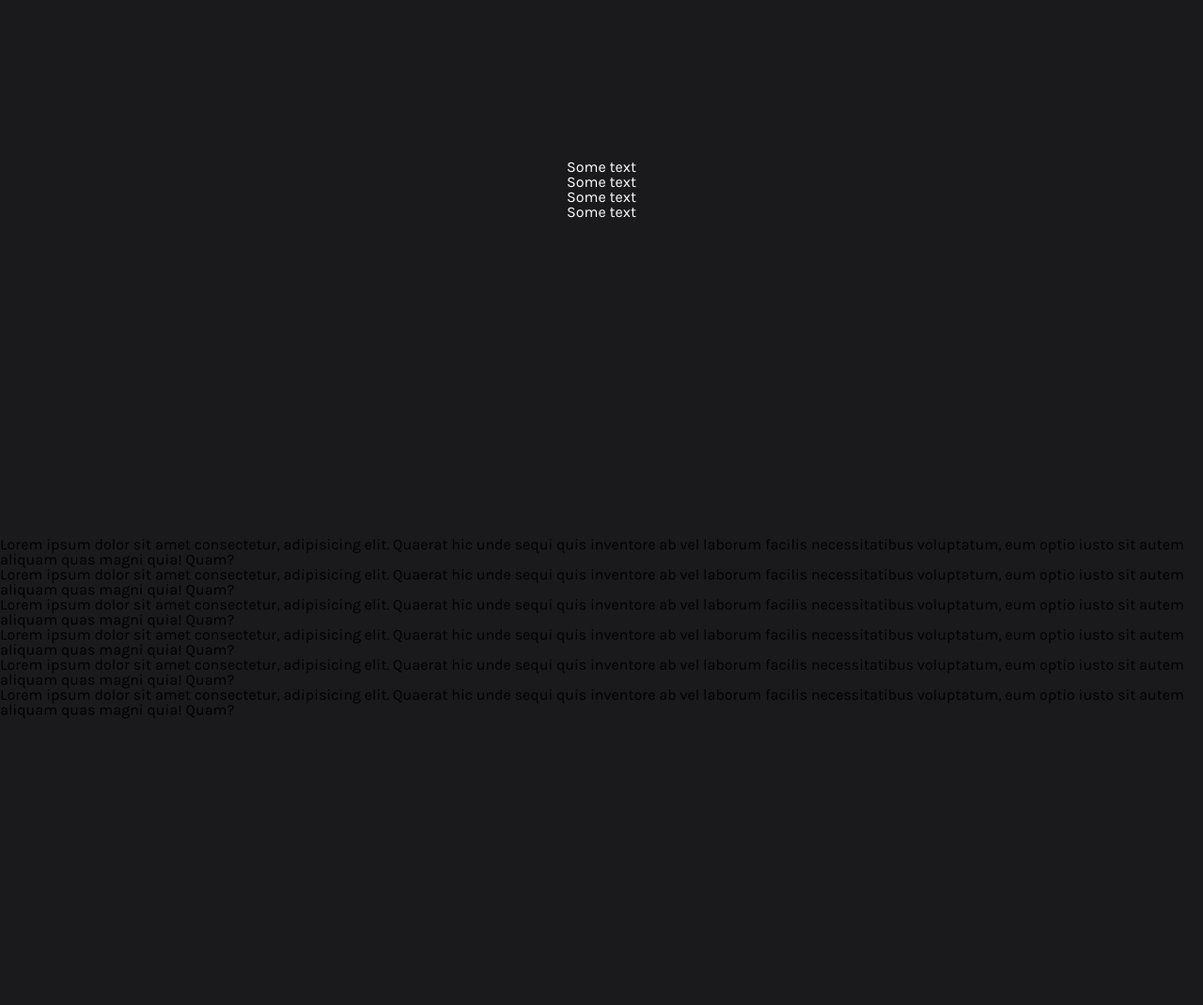
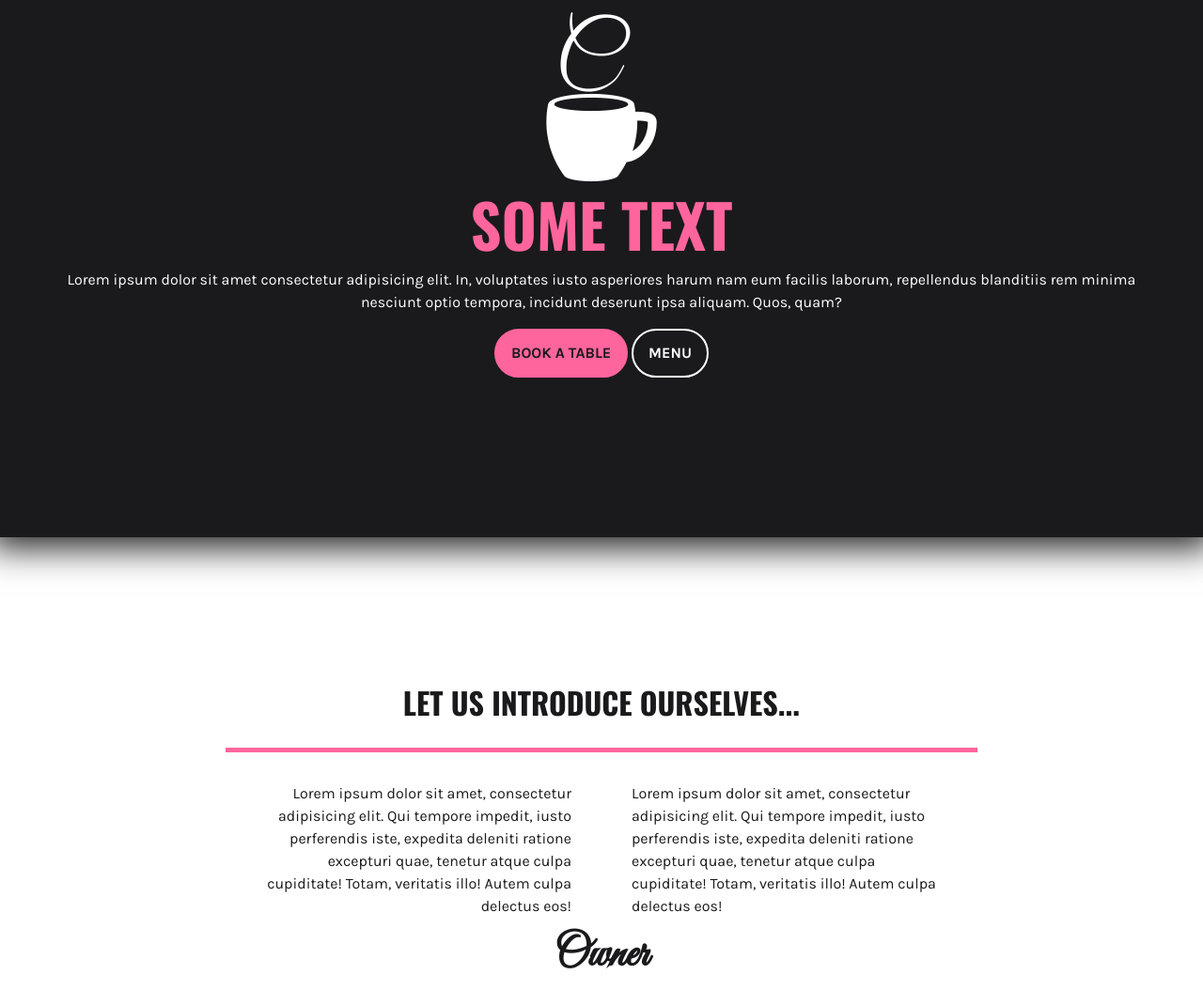
Before and after one commit to liam-mcallister/coffee-shop, a plain HTML site: page index.html in a window 1280 px wide. Shown: the part 228-1298 px from the top of the page at 94% size. Before the commit the page ends 993 px from the top, so only its background shows below. Drawn offline with nearby package versions, Linux system fonts and the light colour scheme; a script that the page names is missing.

Commit message:
Created intro section

```diff
--- a/index.html
+++ b/index.html
@@ -33,6 +33,9 @@
     <meta property="og:image" content="" />
     <meta name="twitter:creator" content="@liammcallister" />
     <!--STYLESHEETS-->
+    <link
+        href="https://fonts.googleapis.com/css2?family=Great+Vibes&family=Karla:wght@400;700&family=Oswald:wght@400;700&display=swap"
+        rel="stylesheet">
     <link rel="stylesheet" href="styles/css/reset.css">
     <link rel="stylesheet" href="styles/css/styles.css">
 </head>
@@ -63,30 +66,40 @@
             <li class="nav-item"><a href="contact.html" class="nav-link">Contact</a></li>
             <li class="nav-item"><a href="about.html" class="nav-link">About</a></li>
             <li class="nav-item"><a href="card.html" class="nav-link">Loyalty Card</a></li>
-            <a href="booking.html" class="btn">Book a Table</a>
+            <li class="nav-item"><a href="booking.html" class="btn">Book a Table</a></li>
         </ul>
     </nav>
 
     <div class="hero">
-        <h1>Some text</h1>
-        <h1>Some text</h1>
-        <h1>Some text</h1>
-        <h1>Some text</h1>
+        <div class="inner">
+            <img src="/images/logo.png" alt="">
+            <h1 class="header-pink">Some text</h1>
+            <p>Lorem ipsum dolor sit amet consectetur adipisicing elit. In, voluptates iusto asperiores harum nam eum
+                facilis laborum, repellendus blanditiis rem minima nesciunt optio tempora, incidunt deserunt ipsa
+                aliquam. Quos, quam?</p>
+            <div class="hero__buttons">
+                <a href="booking.html" class="btn">Book a Table</a>
+                <a href="menu.html" class="btn-clear">Menu</a>
+            </div>
+        </div>
     </div>
 
     <div class="intro">
-        <p>Lorem ipsum dolor sit amet consectetur, adipisicing elit. Quaerat hic unde sequi quis inventore ab vel
-            laborum facilis necessitatibus voluptatum, eum optio iusto sit autem aliquam quas magni quia! Quam?</p>
-        <p>Lorem ipsum dolor sit amet consectetur, adipisicing elit. Quaerat hic unde sequi quis inventore ab vel
-            laborum facilis necessitatibus voluptatum, eum optio iusto sit autem aliquam quas magni quia! Quam?</p>
-        <p>Lorem ipsum dolor sit amet consectetur, adipisicing elit. Quaerat hic unde sequi quis inventore ab vel
-            laborum facilis necessitatibus voluptatum, eum optio iusto sit autem aliquam quas magni quia! Quam?</p>
-        <p>Lorem ipsum dolor sit amet consectetur, adipisicing elit. Quaerat hic unde sequi quis inventore ab vel
-            laborum facilis necessitatibus voluptatum, eum optio iusto sit autem aliquam quas magni quia! Quam?</p>
-        <p>Lorem ipsum dolor sit amet consectetur, adipisicing elit. Quaerat hic unde sequi quis inventore ab vel
-            laborum facilis necessitatibus voluptatum, eum optio iusto sit autem aliquam quas magni quia! Quam?</p>
-        <p>Lorem ipsum dolor sit amet consectetur, adipisicing elit. Quaerat hic unde sequi quis inventore ab vel
-            laborum facilis necessitatibus voluptatum, eum optio iusto sit autem aliquam quas magni quia! Quam?</p>
+        <div class="inner-md">
+            <h2>Let Us Introduce Ourselves...</h2>
+            <hr>
+            <div class="intro__text">
+                <p>Lorem ipsum dolor sit amet, consectetur adipisicing elit. Qui tempore impedit, iusto perferendis
+                    iste, expedita deleniti ratione excepturi quae, tenetur atque culpa cupiditate! Totam, veritatis
+                    illo! Autem culpa delectus eos!</p>
+                <p>Lorem ipsum dolor sit amet, consectetur adipisicing elit. Qui tempore impedit, iusto perferendis
+                    iste, expedita deleniti ratione excepturi quae, tenetur atque culpa cupiditate! Totam, veritatis
+                    illo! Autem culpa delectus eos!</p>
+            </div>
+            <div class="intro__signature">
+                <small>Owner</small>
+            </div>
+        </div>
     </div>
 
 
--- a/styles/scss/_components.scss
+++ b/styles/scss/_components.scss
@@ -10,18 +10,33 @@
 /*---------------------------------------Buttons----*/
 /*------------------------------Button----*/
 .btn {
+    display: inline-block;
     border-radius: 3rem;
+    border: 2px solid $color6;
     padding: 1rem;
-    background: $color5;
-    color: $white;
+    background: $color6;
+    color: $color1;
 
     & a {
         color: $white;
     }
 
     &:hover {
-        background: darken($color: $color5, $amount: 10%);
-        color: $white;
+        background: darken($color: $color6, $amount: 10%);
+        color: $color1;
+    }
+}
+
+.btn-clear {
+    @extend .btn;
+    border: 2px solid $white;
+    background: transparent;
+    color: $white;
+
+    &:hover {
+        border: 2px solid $color4;
+        background: $color4;
+        color: $color1;
     }
 }
 
@@ -39,12 +54,15 @@
 
 .burger-btn-label {
     display: block;
-    height: 20px;
+    height: 30px;
+    width: 30px;
     cursor: pointer;
     position: fixed;
     top: 20px;
     left: 34px;
     z-index: 100;
+    border-radius: 3rem;
+    background: $color6;
 
     &:hover .bar {
         background: $color6;
@@ -124,3 +142,12 @@ a {
         filter: invert(0.5) sepia(1) saturate(8) hue-rotate(302deg);
     }
 }
+
+/*-------------------------------------------HR----*/
+hr {
+    height: 5px;
+    margin: 2rem 0;
+    border: none;
+    background: $color6;
+    color: $color6;
+}
--- a/styles/scss/_layout.scss
+++ b/styles/scss/_layout.scss
@@ -10,6 +10,17 @@
 /*------------------------------------------Body----*/
 .grid-index {
   @include grid-index-template;
+}
+
+/*-----------------------------------------Inner----*/
+.inner {
+  max-width: 1200px;
+  margin: 0 2rem;
+}
+
+.inner-md {
+    max-width: 800px;
+    margin: 10rem 2rem;
 }
 
 /*----------------------------------------Navbar----*/
@@ -25,10 +36,7 @@
 }
 
 .navbar-nav {
-    display: flex;
-    flex-direction: column;
-    justify-content: center;
-    align-items: center;
+  @include flex-column-center;
   position: fixed;
   top: 0px;
   left: -300px;
@@ -41,6 +49,10 @@
 .nav-item {
   margin-bottom: 1rem;
   padding: 0.5rem;
+
+  &:last-of-type {
+    padding: 0;
+  }
 }
 
 .nav-link {
@@ -49,8 +61,8 @@
 
 .navbar-buttons {
   display: flex;
+  justify-content: space-between;
   align-items: center;
-    justify-content: space-between;
   margin: 1rem 2rem;
 }
 
@@ -67,10 +79,7 @@
   grid-column: 1fr;
   grid-row: calc(100vh - 60px);
   grid-area: hero;
-    display:flex;
-    flex-direction: column;
-    justify-content: center;
-    align-items: center;
+  @include flex-column-center;
 }
 
 /*-----------------------------------------Intro----*/
@@ -78,4 +87,24 @@
   grid-column: 1fr;
   grid-row: auto;
   grid-area: intro;
+  @include flex-column-center;
 }
+
+.intro__text {
+    display: flex;
+    text-align: right;
+
+    & p {
+        padding: 0 2rem;
+    }
+
+    & p:last-of-type {
+        text-align: left;
+    }
+}
+
+.intro__signature {
+    font-family: 'Great Vibes', cursive;
+    font-size: 3rem;
+    font-weight: bold;
+}
--- a/styles/scss/_media-queries.scss
+++ b/styles/scss/_media-queries.scss
@@ -8,9 +8,6 @@
 */
 
 /*----------------------------------------Height----*/
-
-
-
 
 /*-----------------------------------------Width----*/
 // // Small devices (landscape phones, 576px and up)
@@ -29,9 +26,29 @@
 // @media (min-width: 1200px) {
 // }
 
-// // Extra small devices (portrait phones, less than 576px)
-// @media (max-width: 575px) {
-// }
+// Extra small devices (portrait phones, less than 576px)
+@media (max-width: 575px) {
+  .inner {
+    margin: 0 1rem;
+  }
+
+  .inner-md {
+    margin: 10rem 1rem;
+  }
+
+  .intro__text {
+    display: block;
+    text-align: justify;
+
+    & p {
+      padding: 0;
+    }
+
+    & p:last-of-type {
+      text-align: justify;
+    }
+  }
+}
 
 // // Small devices (landscape phones, less than 768px)
 // @media (max-width: 767px) {
@@ -45,5 +62,4 @@
 // @media (max-width: 1199px) {
 // }
 
-
 /*-----------------------------------------Print----*/
--- a/styles/scss/_mixins.scss
+++ b/styles/scss/_mixins.scss
@@ -7,7 +7,7 @@
 
 */
 
-/*-----------------------------------------Grids----*/
+/*------------------------------------------Grid----*/
 @mixin grid-index-template {
   display: grid;
   grid-template-columns: 1fr;
@@ -17,3 +17,12 @@
     "hero"
     "intro";
 }
+
+/*------------------------------------------Flex----*/
+@mixin flex-column-center {
+  display: flex;
+  flex-direction: column;
+  justify-content: center;
+  align-items: center;
+  text-align: center;
+}
--- a/styles/scss/_variables.scss
+++ b/styles/scss/_variables.scss
@@ -1,7 +1,7 @@
 $color1: #1A1A1C;
 $color2: #4E4E50;
 $color3: #6F2232;
-$color4: #950741;
+$color4: #7FD1B9;
 $color5: #c40840;
 $color6: #ff659d;
 
--- a/styles/scss/styles.scss
+++ b/styles/scss/styles.scss
@@ -1,8 +1,3 @@
-@font-face {
-    src: url(../../fonts/Karla-Regular.ttf);
-    font-family: karla;
-}
-
 @import "variables", "mixins", "layout", "components", "media-queries";
 
 /*----------------------------------------------------
@@ -16,24 +11,60 @@
 
 /*-------------------------------------Universal----*/
 * {
-    box-sizing: border-box;
+  box-sizing: border-box;
 }
 
 /*------------------------------------------HTML----*/
 
 /*------------------------------------------Body----*/
 body {
-    font-family: karla;
-    font-size: 16px;
-    background-color: $color1;
+  font-family: "Karla", sans-serif;
+  font-size: 16px;
+  color: $color1;
+  background-color: $white;
+}
+
+/*--------------------------------------Headings----*/
+h1 {
+  font-family: "Oswald", sans-serif;
+  font-size: 4rem;
+  text-transform: uppercase;
+  font-weight: bold;
+  margin-bottom: 1rem;
+}
+
+h2 {
+  @extend h1;
+  font-size: 2rem;
+}
+
+.sub-header {
+  font-family: 'Great Vibes', cursive;
+  font-size: 15rem;
+}
+
+.header-pink {
+  color: $color6;
+}
+
+/*------------------------------------Paragraphs----*/
+p {
+    line-height: 1.5rem;
+    margin-bottom: 1rem;
 }
 
 /*------------------------------------Navigation----*/
+nav {
+  background: $color1;
+}
+
 .navbar-nav {
-    background: $white;
+  background: $white;
 }
 
 /*------------------------------------------Hero----*/
 .hero {
-    color: $white;
+  box-shadow: 0px 0px 35px 11px rgba(0,0,0,0.88);
+  background: $color1;
+  color: $white;
 }
```
Also changed, not shown: images/logo-grey.png (added), images/logo.png (added), styles/css/styles.css, 1 other file. Lines whose indentation alone changed are shown as unchanged.
